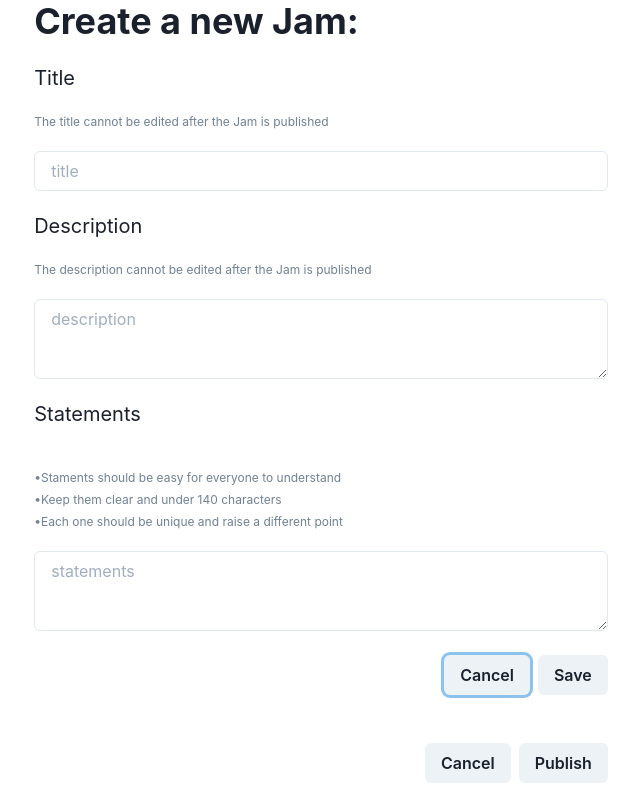
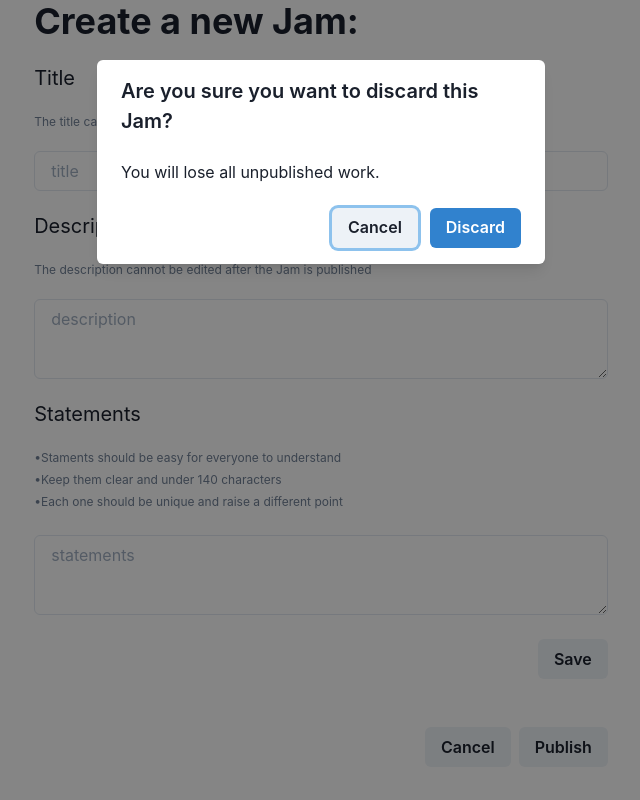
Before and after one commit to redbadger/jams, a Next.js app: page /moderator/create-jam in a window 1280 px wide. Both pictures are taken after a click on the button "Cancel". Shown: the whole page, without its empty margins (319-959 px from the left). Built offline with nearby package versions, Linux system fonts and the light colour scheme.

Commit message:
Refactored into Modal Components.

```diff
--- /dev/null
+++ b/components/ModalCreateJam.js
@@ -0,0 +1,40 @@
+import {
+  Modal,
+  ModalOverlay,
+  ModalContent,
+  ModalHeader,
+  ModalFooter,
+  ModalBody,
+  ModalCloseButton,
+  Button,
+  Link,
+} from '@chakra-ui/react';
+
+function ModalCreateJam({
+  successModalIsOpen,
+  successModalOnClose,
+  jamUrlPath,
+}) {
+  return (
+    <Modal isOpen={successModalIsOpen} onClose={successModalOnClose}>
+      <ModalOverlay />
+      <ModalContent>
+        <ModalHeader>Your Jam is now live!</ModalHeader>
+        <ModalBody>
+          Everyone with the below link will now be able to participate
+          in your Jam. You can toggle your Jam to closed at any time.
+        </ModalBody>
+        <ModalFooter>
+          <Link href="/moderator">
+            <Button mr={3}>Back to overview</Button>
+          </Link>
+          <Link href={`/jams/${jamUrlPath}`}>
+            <Button colorScheme="blue">View Jam</Button>
+          </Link>
+        </ModalFooter>
+      </ModalContent>
+    </Modal>
+  );
+}
+
+export default ModalCreateJam;
--- /dev/null
+++ b/components/ModalDiscardJam.js
@@ -0,0 +1,35 @@
+import {
+  Modal,
+  ModalOverlay,
+  ModalContent,
+  ModalHeader,
+  ModalFooter,
+  ModalBody,
+  ModalCloseButton,
+  Button,
+  Link,
+} from '@chakra-ui/react';
+
+function ModalDiscard({ cancelModalIsOpen, cancelModalOnClose }) {
+  return (
+    <Modal isOpen={cancelModalIsOpen} onClose={cancelModalOnClose}>
+      <ModalOverlay />
+      <ModalContent>
+        <ModalHeader>
+          Are you sure you want to discard this Jam?
+        </ModalHeader>
+        <ModalBody>You will lose all unpublished work.</ModalBody>
+        <ModalFooter>
+          <Button mr={3} onClick={cancelModalOnClose}>
+            Cancel
+          </Button>
+          <Link href="/moderator">
+            <Button colorScheme="blue">Discard</Button>
+          </Link>
+        </ModalFooter>
+      </ModalContent>
+    </Modal>
+  );
+}
+
+export default ModalDiscard;
--- a/pages/moderator/create-jam.js
+++ b/pages/moderator/create-jam.js
@@ -18,6 +18,8 @@ import {
 } from '@chakra-ui/react';
 import { useEffect, useState } from 'react';
 import ProposedStatementCard from '../../components/ProposedStatementCard';
+import ModalCreateJam from '../../components/ModalCreateJam';
+import ModalDiscardJam from '../../components/ModalDiscardJam';
 import { cloneDeep } from 'lodash';
 import { useDisclosure } from '@chakra-ui/hooks';
 import Link from 'next/link';
@@ -34,6 +36,11 @@ function Moderator() {
     isOpen: successModalIsOpen,
     onOpen: successModalOnOpen,
     onClose: successModalOnClose,
+  } = useDisclosure();
+  const {
+    isOpen: cancelModalIsOpen,
+    onOpen: cancelModalOnOpen,
+    onClose: cancelModalOnClose,
   } = useDisclosure();
 
   // Call API to upload new statement into firestore
@@ -137,19 +144,6 @@ function Moderator() {
           />
 
           <Text fontSize="xl">Statements</Text>
-          <ul>
-            {allStatements.map((statement, index) => (
-              <ProposedStatementCard
-                key={index}
-                index={index}
-                onDelete={handleDeletePropsedStatement}
-                onSave={handleEditExistingStatement}
-              >
-                {statement}
-              </ProposedStatementCard>
-            ))}
-          </ul>
-
           <VStack spacing={1} align="start">
             <Text fontSize="xs" color="gray.500">
               <span>&bull;</span>Staments should be easy for everyone
@@ -164,6 +158,18 @@ function Moderator() {
               <span>&bull;</span>Each one should be unique and raise a
               different point
             </Text>
+            <ul>
+              {allStatements.map((statement, index) => (
+                <ProposedStatementCard
+                  key={index}
+                  index={index}
+                  onDelete={handleDeletePropsedStatement}
+                  onSave={handleEditExistingStatement}
+                >
+                  {statement}
+                </ProposedStatementCard>
+              ))}
+            </ul>
           </VStack>
           <Textarea
             placeholder="statements"
@@ -178,8 +184,6 @@ function Moderator() {
         </Flex>
 
         <Flex justifyContent="flex-end">
-          <Button>Cancel</Button>
-          <Box p="1"></Box>
           <Button onClick={() => handleSave()}>Save</Button>
         </Flex>
         <Flex>
@@ -187,40 +191,22 @@ function Moderator() {
         </Flex>
 
         <Flex justifyContent="flex-end">
-          <Button onClick={successModalOnOpen}>Cancel</Button>
+          <Button onClick={cancelModalOnOpen}>Cancel</Button>
           <Box p="1"></Box>
           <Button onClick={() => createJam()}>Publish</Button>
         </Flex>
       </Container>
 
-      <Modal
-        isOpen={successModalIsOpen}
-        onClose={successModalOnClose}
-      >
-        <ModalOverlay />
-        <ModalContent>
-          <ModalHeader>Your Jam is now live!</ModalHeader>
-          {/* GET RID OF THIS  */}
-          <ModalCloseButton />
-          <ModalBody>
-            Everyone with the below link will now be able to
-            participate in your Jam. You can toggle your Jam to closed
-            at any time.
-          </ModalBody>
-          <ModalFooter>
-            <Link href="/moderator">
-              <a>
-                <Button mr={3}>Back to overview</Button>
-              </a>
-            </Link>
-            <Link href={`/jams/${jamUrlPath}`}>
-              <a>
-                <Button colorScheme="blue">View Jam</Button>
-              </a>
-            </Link>
-          </ModalFooter>
-        </ModalContent>
-      </Modal>
+      <ModalCreateJam
+        successModalIsOpen={successModalIsOpen}
+        successModalOnClose={successModalOnClose}
+        jamUrlPath={jamUrlPath}
+      />
+
+      <ModalDiscardJam
+        cancelModalIsOpen={cancelModalIsOpen}
+        cancelModalOnClose={cancelModalOnClose}
+      />
     </>
   );
 }
```
